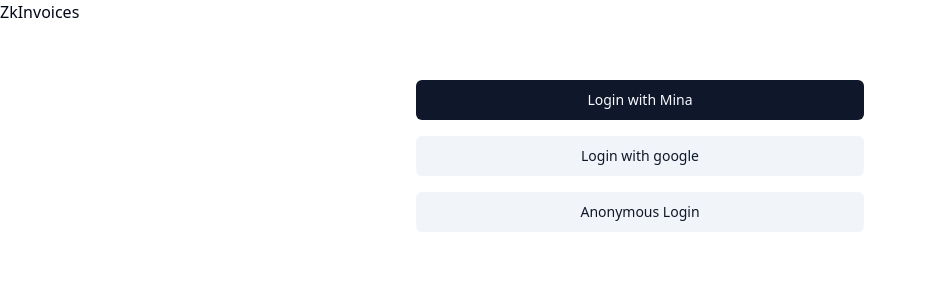
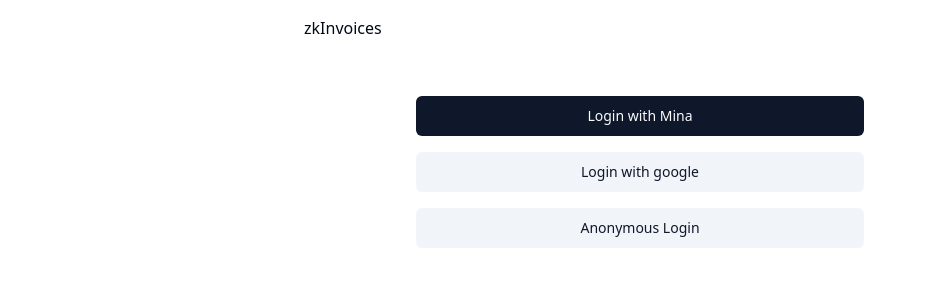
Before and after one commit to zk-invoices/invoices-app, a React (Vite) app: page / in a window 1280 px wide. Shown: the top 300 px of the page, without its empty margins (0-927 px from the left). Built offline with nearby package versions, Linux system fonts and the light colour scheme; no server answers; what @ebay/nice-modal-react would draw is missing.

Commit message:
Restructure application header

```diff
--- a/src/pages/Layout.tsx
+++ b/src/pages/Layout.tsx
@@ -1,31 +1,48 @@
 import { Outlet } from "react-router-dom";
 
-import MyWorker from '../worker?worker';
-import { useEffect } from "react";
+import MyWorker from "../worker?worker";
+import { useContext, useEffect } from "react";
 import toast from "react-hot-toast";
+import UserContext from "../context/UserContext";
+import { Loader } from "../components/Loader";
+import { Button } from "@/components/ui/button";
+import { getAuth } from "firebase/auth";
 
 const worker = new MyWorker();
 
-export default function Layout () {
+export default function Layout() {
+  const { user, loading } = useContext(UserContext);
+
   useEffect(() => {
     let compiled = false;
 
     worker.onmessage = (event: any) => {
       const { type, action } = event.data || {};
-      if (compiled) { return; }
+      if (compiled) {
+        return;
+      }
 
-      if (type === 'zkapp' && action === 'compiled') {
+      if (type === "zkapp" && action === "compiled") {
         compiled = true;
-        toast.success('Compiled', { id: 'zkapp-loader-toast' })
-      }
-      else if (type === 'update') {
-        toast.loading(event.data.data, { id: 'zkapp-loader-toast' });
+        toast.success("Compiled", { id: "zkapp-loader-toast" });
+      } else if (type === "update") {
+        toast.loading(event.data.data, { id: "zkapp-loader-toast" });
       }
     };
   }, []);
 
-  return <div className="min-h-[100vh] relative">
-    <h1>ZkInvoices</h1>
-    <Outlet/>
-  </div>
+  if (loading) {
+    return <Loader />;
+  }
+
+  return (
+    <div className="min-h-[100vh] relative">
+      <div className="max-w-2xl flex mx-auto mt-4">
+        <h1>zkInvoices</h1>
+        <div className="grow"></div>
+        {user && <Button onClick={() => getAuth().signOut()}>Signout</Button>}
+      </div>
+      <Outlet />
+    </div>
+  );
 }
```
